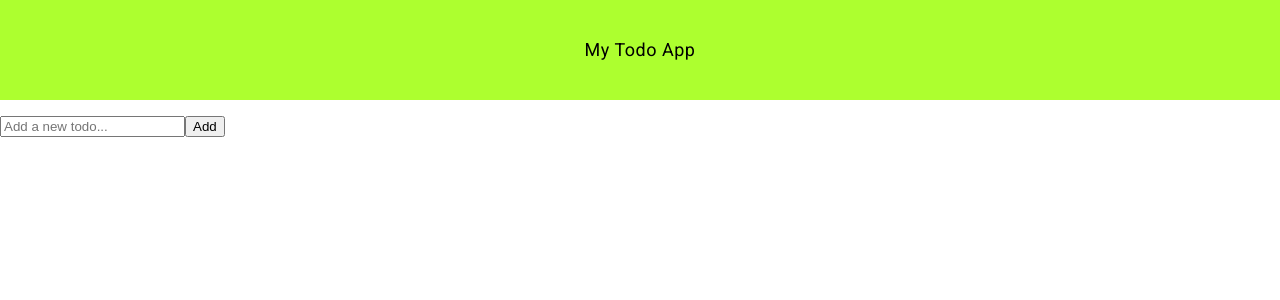
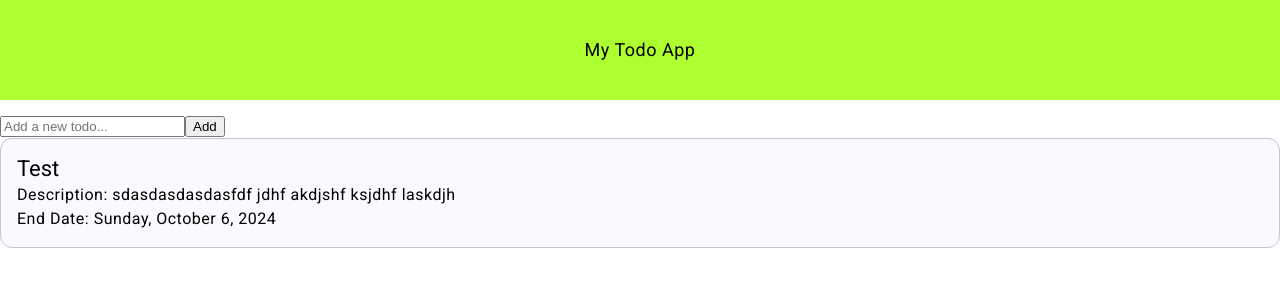
Before and after one commit to jobeljohny/todo-ref, an Angular app: page / in a window 1280 px wide. Shown: the top 300 px of the page. Built offline with nearby package versions, Linux system fonts and the light colour scheme.

Commit message:
added task view

```diff
--- a/src/app/app.component.html
+++ b/src/app/app.component.html
@@ -1,2 +1,3 @@
 <app-header></app-header>
 <app-add-todo></app-add-todo>
+<app-task-view></app-task-view>
--- /dev/null
+++ b/src/app/components/task-view/task-view.component.html
@@ -0,0 +1,12 @@
+<mat-card appearance="outlined">
+  <mat-card-header>
+    <mat-card-title> {{ task?.heading }}</mat-card-title>
+  </mat-card-header>
+  <mat-card-content>
+    <span>Description: </span>
+    <span>{{ task?.description }}</span>
+    <br />
+    <span>End Date: </span>
+    <span>{{ task?.endDate | date : "fullDate" }}</span>
+  </mat-card-content>
+</mat-card>
--- /dev/null
+++ b/src/app/components/task-view/task-view.component.ts
@@ -0,0 +1,16 @@
+import { Component } from '@angular/core';
+import { Task } from '../../models/task.model';
+
+@Component({
+  selector: 'app-task-view',
+  templateUrl: './task-view.component.html',
+  styleUrl: './task-view.component.scss',
+})
+export class TaskViewComponent {
+  public task: Task | null = {
+    id: 'asdasd',
+    heading: 'Test',
+    endDate: Date.now().toString(),
+    description: 'sdasdasdasdasfdf jdhf akdjshf ksjdhf laskdjh',
+  };
+}
```
Also changed, not shown: src/app/app.module.ts (+9 -2 lines), src/app/models/task.model.ts (added, +7 -0 lines), src/app/components/task-view/task-view.component.scss (added), 1 other file (tests, documents, lock files or other folders).
